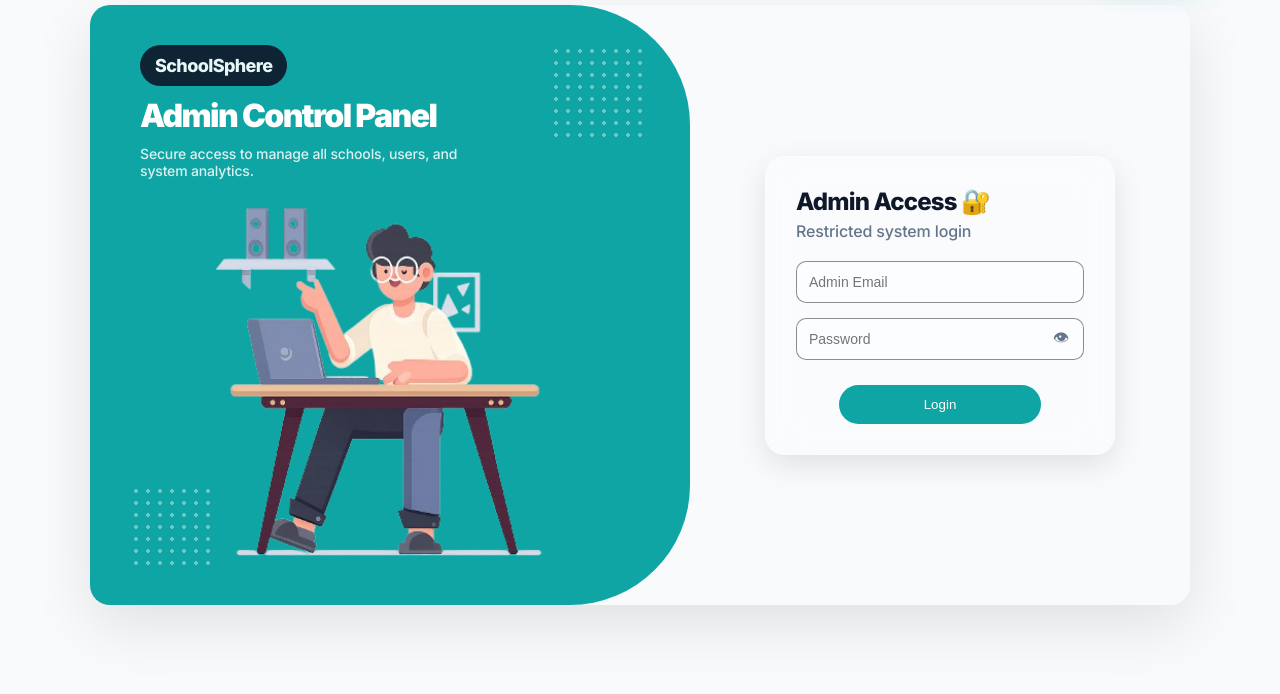
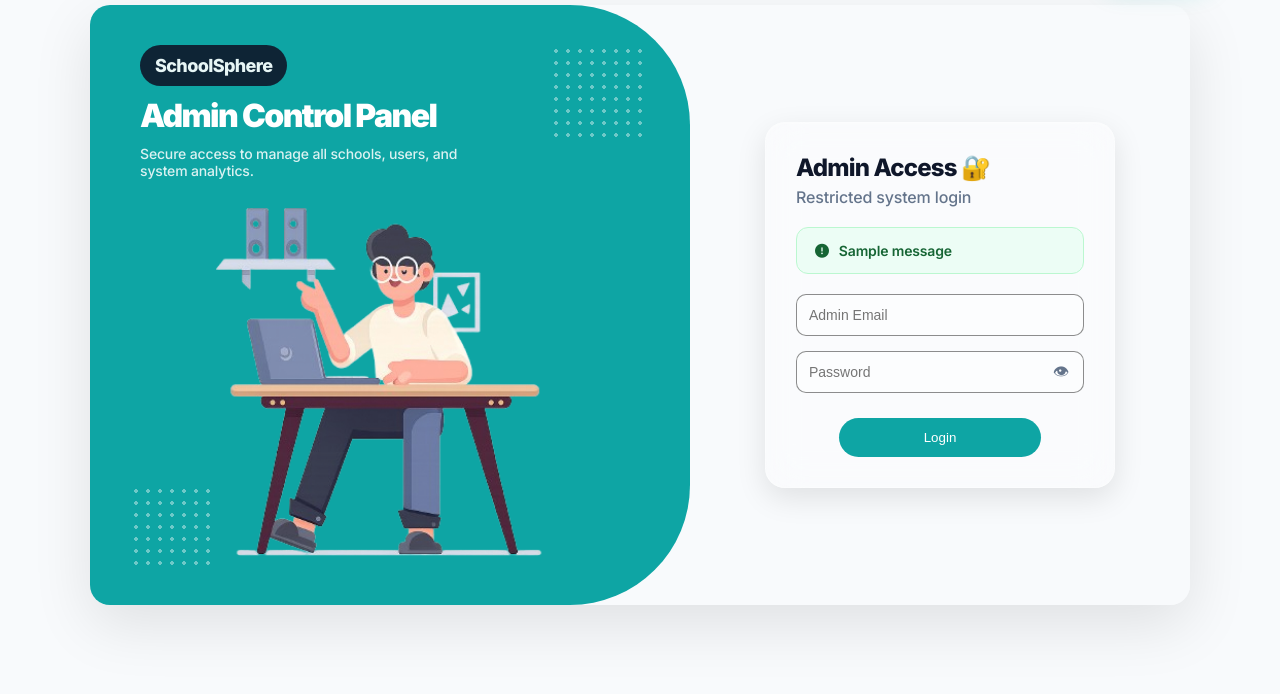
Before and after one commit to sapdhare/SchoolERP, a Flask app: page /superadmin/login in a window 1280 px wide. Shown: the part 95-789 px from the top of the page. Run offline with Flask 3, Linux system fonts and the light colour scheme; one stand-in notice (Sample message) is shown; data that the repository does not hold is empty; parts of the project's set-up code (start-up, migrations or seed data) failed here and were passed over; some libraries are stand-ins or nearby versions.

Commit message:
Update superadmin_login.html

```diff
--- a/templates/auth/superadmin_login.html
+++ b/templates/auth/superadmin_login.html
@@ -50,6 +50,19 @@
                 <p class="login-sub">
                     Restricted system login
                 </p>
+
+                <!-- FLASH MSSGE  -->
+
+                {% with messages = get_flashed_messages(with_categories=true) %} {% if
+                messages %} {% for category, message in messages %}
+
+                <div class="login-alert {{ category }}">
+                  <i class="fa-solid fa-circle-exclamation"></i>
+
+                  <span>{{ message }}</span>
+                </div>
+
+                {% endfor %} {% endif %} {% endwith %}
 
                 <!-- FORM -->
                 <form
```
